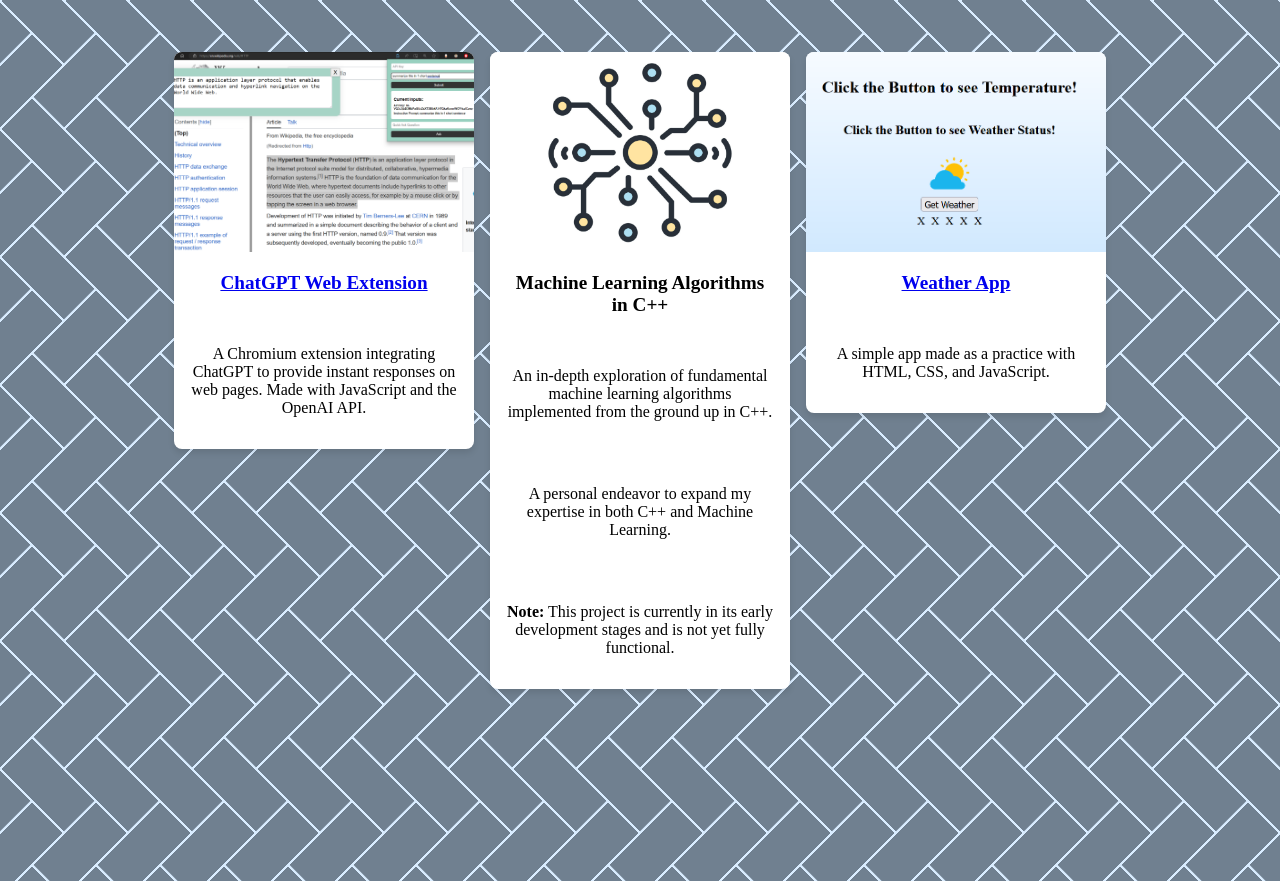
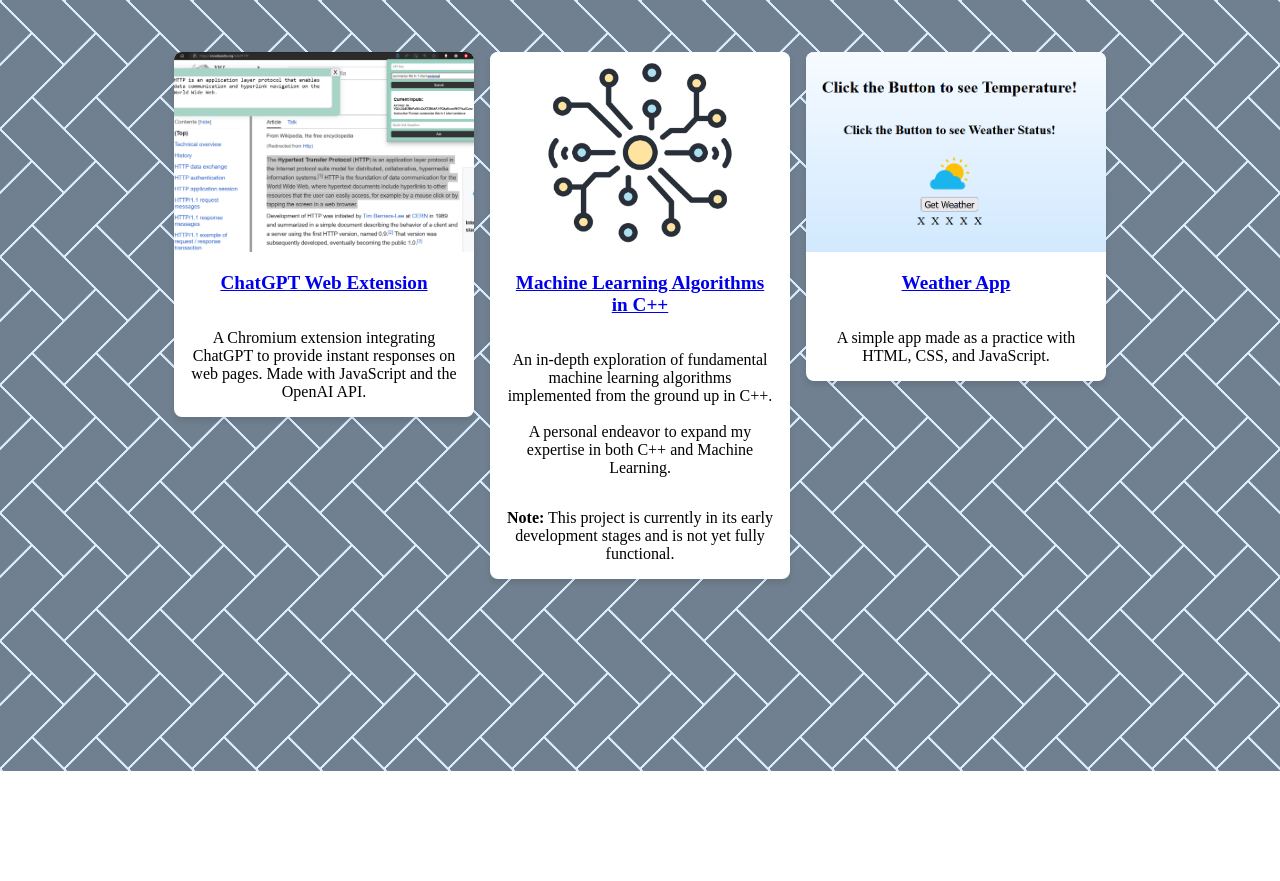
Before and after one commit to o00Jason00o/website, a plain HTML site: page index.html in a window 1280 px wide. Shown: the part 1406-2287 px from the top of the page. After the commit the page ends 2177 px from the top, so only its background shows below. Drawn offline with Linux system fonts and the light colour scheme.

Commit message:
changes to project section

```diff
--- a/index.html
+++ b/index.html
@@ -52,9 +52,9 @@
                 </div>
                 <div class="project-card">
                     <img src="cpp-ml.png" alt="Machine Learning Algorithms in C++" />
-                    <h3>Machine Learning Algorithms in C++</h3>
-                    <p>An in-depth exploration of fundamental machine learning algorithms implemented from the ground up in C++.</p>
-                    <p>A personal endeavor to expand my expertise in both C++ and Machine Learning.</p>
+                    <h3><a href="https://github.com/o00Jason00o/CPP-ML-From-Scratch">Machine Learning Algorithms in C++</a></h3>
+                    <p>An in-depth exploration of fundamental machine learning algorithms implemented from the ground up in C++.<br><br>
+                        A personal endeavor to expand my expertise in both C++ and Machine Learning.</p>
                     <p><strong>Note:</strong> This project is currently in its early development stages and is not yet fully functional.</p>
                 </div>
                 <div class="project-card">
--- a/style.css
+++ b/style.css
@@ -143,7 +143,7 @@
 }
 
 .project-card p {
-  padding: 1em;
+  padding: 0em 1em;
   font-size: 1em;
   text-align: center;  /* Center the text */
 }
```
